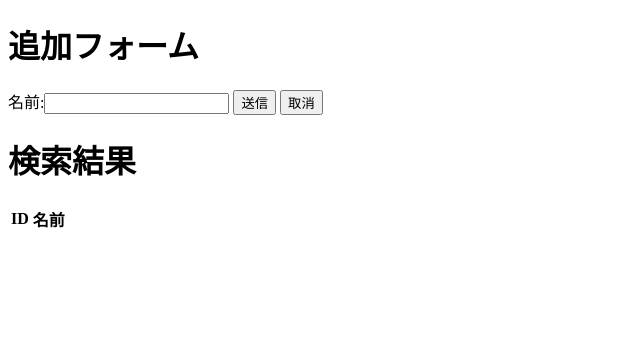
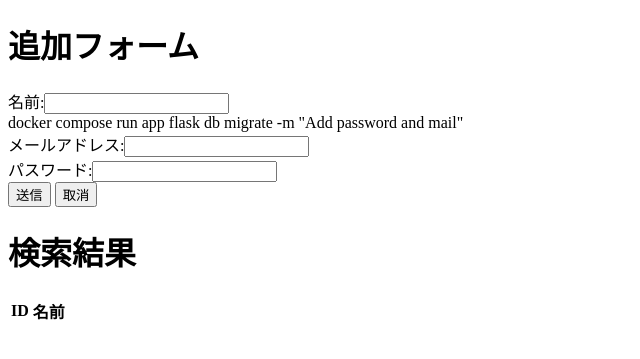
Before and after one commit to takakuwa-mamada/experiment-app, a Flask app: page /users in a window 1280 px wide. Shown: the top 359 px of the page, without its empty margins (0-640 px from the left). Run offline with Flask 3, Linux system fonts and the light colour scheme; lists and menus that the app fills with data are empty.

Commit message:
教科書のログイン機能の追加

```diff
--- a/app.py
+++ b/app.py
@@ -1,10 +1,12 @@
-from flask import Flask, render_template, request, Response, redirect, url_for
+from flask import Flask, render_template, request, Response, redirect, url_for, flash
 from flask_sqlalchemy import SQLAlchemy
 from flask_migrate import Migrate
+# ライブラリの追加
+from flask_login import LoginManager, UserMixin, current_user, login_user, login_required, logout_user
+from werkzeug.security import generate_password_hash, check_password_hash
 
 app = Flask(__name__)
 
-# SQLAlchrmyの設定を記述する。composeファイルの環境変数で指定したとおり、データベース名や接続情報を指定する。
 DB_USER = "docker"
 DB_PASS = "docker"
 DB_HOST = "db"
@@ -12,75 +14,115 @@ DB_NAME = "flask_app"
 
 app.config['SQLALCHEMY_DATABASE_URI'] = f"mysql+mysqldb://{DB_USER}:{DB_PASS}@{DB_HOST}/{DB_NAME}?charset=utf8"
 app.config['SQLALCHEMY_TRACK_MODIFICATIONS'] = True
+app.secret_key = "secret"
 
 db = SQLAlchemy(app)
 migrate = Migrate(app, db)
+# ログイン機能の有効化
+login = LoginManager(app)
 
 
-# DBのテーブルを定義する
-class User(db.Model):
-    # テーブル名を指定
-    __tablename__ = 'Users'
-    # 数値型のidカラム
+class User(UserMixin, db.Model):
     id = db.Column(db.Integer, primary_key=True)
-    # 文字列型のnameカラム
     name = db.Column(db.String(128))
+    # 認証を行うためメールアドレスとパスワードカラムを追加
+    mail = db.Column(db.String(128), unique=True)
+    password = db.Column(db.String(128))
+    # パスワードをハッシュ化
+    def set_password(self, password):
+        self.password = generate_password_hash(password)
+
+    # 入力されたパスワードが登録されているパスワードハッシュと一致するかを確認
+    def check_password(self, password):
+            return check_password_hash(self.password, password)
+
+
+@login.user_loader
+def load_user(id):
+    # ログイン機能からidを受け取った際、DBからそのユーザ情報を検索し、返す
+    return User.query.get(int(id))
+
 
 
 @app.route("/",methods=['GET'])
+@login_required
 def index_get():
     return render_template('index.html')
 
 
-# ユーザ一覧ページ
+@app.route('/login', methods=['GET'])
+def login_get():
+  # 現在のユーザーがログイン済みの場合
+  if current_user.is_authenticated:
+    # トップページに移動
+    return redirect(url_for('index_get'))
+
+  # loginページのテンプレートを返す
+  return render_template('login.html')
+
+
+@app.route('/login', methods=['POST'])
+def login_post():
+    user = User.query.filter_by(mail=request.form["mail"]).one_or_none()
+
+    # ユーザが存在しない or パスワードが間違っている時
+    if user is None or not user.check_password(request.form["password"]):
+        # メッセージの表示
+        flash('メールアドレスかパスワードが間違っています')
+        # loginページへリダイレクト
+        return redirect(url_for('login_get'))
+
+    # ログインを承認
+    login_user(user)
+    # トップページへリダイレクト
+    return redirect(url_for('index_get'))
+
+
+@app.route('/logout')
+def logout():
+  # logout_user関数を呼び出し
+  logout_user()
+  # トップページにリダイレクト
+  return redirect(url_for('index_get'))
+
+
 @app.route("/users",methods=['GET'])
 def users_get():
-    # ユーザオブジェクトを全て取得
     users = User.query.all()
     return render_template('users_get.html', users=users)
 
 
-# ユーザー追加処理
 @app.route("/users",methods=['POST'])
 def users_post():
-    # ブラウザから送信されたuser_nameをもとにオブジェクトを作成
     user = User(
-        name=request.form["user_name"]
+        name=request.form["user_name"],
+        mail=request.form["mail"]
     )
-    # オブジェクトをDBに追加
+    user.set_password(request.form["password"])
     db.session.add(user)
-    # DBへの変更を保存
     db.session.commit()
-    # ユーザー一覧ページへ移動（関数名users_getで指定する）
     return redirect(url_for('users_get'))
 
 
-# ユーザー詳細ページ
 @app.route("/users/<id>",methods=['GET'])
+@login_required
 def users_id_get(id):
-    # パスパラメータからidを取得し、idを指定してデータベースからユーザを取得する
+    if str(current_user.id) != str(id):
+        return Response(response="他人の個別ページは開けません", status=403)
     user = User.query.get(id)
     return render_template('users_id_get.html', user=user)
 
-# ユーザー情報更新
 @app.route("/users/<id>/edit",methods=['POST'])
 def users_id_post_edit(id):
-    # 指定されたIDのユーザオブジェクトを取得
     user = User.query.get(id)
-    # ブラウザから送信されたuser_nameをもとにオブジェクトを修正
     user.name = request.form["user_name"]
-    # 追加ではなく修正内容を適応
     db.session.merge(user)
-    # DBへの変更の保存
     db.session.commit()
     return redirect(url_for('users_get'))
 
-# ユーザー削除
 @app.route("/users/<id>/delete",methods=['POST'])
 def users_id_post_delete(id):
-    # 指定されたIDのユーザオブジェクトを取得
     user = User.query.get(id)
-    # オブジェクトを削除
     db.session.delete(user)
     db.session.commit()
     return redirect(url_for('users_get'))
--- a/templates/index.html
+++ b/templates/index.html
@@ -6,5 +6,6 @@
 </head>
 <body>
     <h1>サンプルアプリケーション</h1>
+    ようこそ、{{ current_user.name }}!
 </body>
 </html>
--- a/templates/users_get.html
+++ b/templates/users_get.html
@@ -7,8 +7,10 @@
 <body>
     <h1>追加フォーム</h1>
     <form action="/users" method="POST">
+        <div>名前:<input name="user_name"></input></div>docker compose run app flask db migrate -m "Add password and mail"
+        <div>メールアドレス:<input name="mail"></input></div>
+        <div>パスワード:<input type="password" name="password"></input></div>
         <div>
-            名前:<input name="user_name"></input>
             <input type="submit" value="送信">
             <input type="reset" value="取消">
         </div>
```
Also changed, not shown: migrations/versions/8dd1c3a349f1_add_password_and_mail.py (added, +44 -0 lines), templates/login.html (added, +29 -0 lines), 6 other files.
